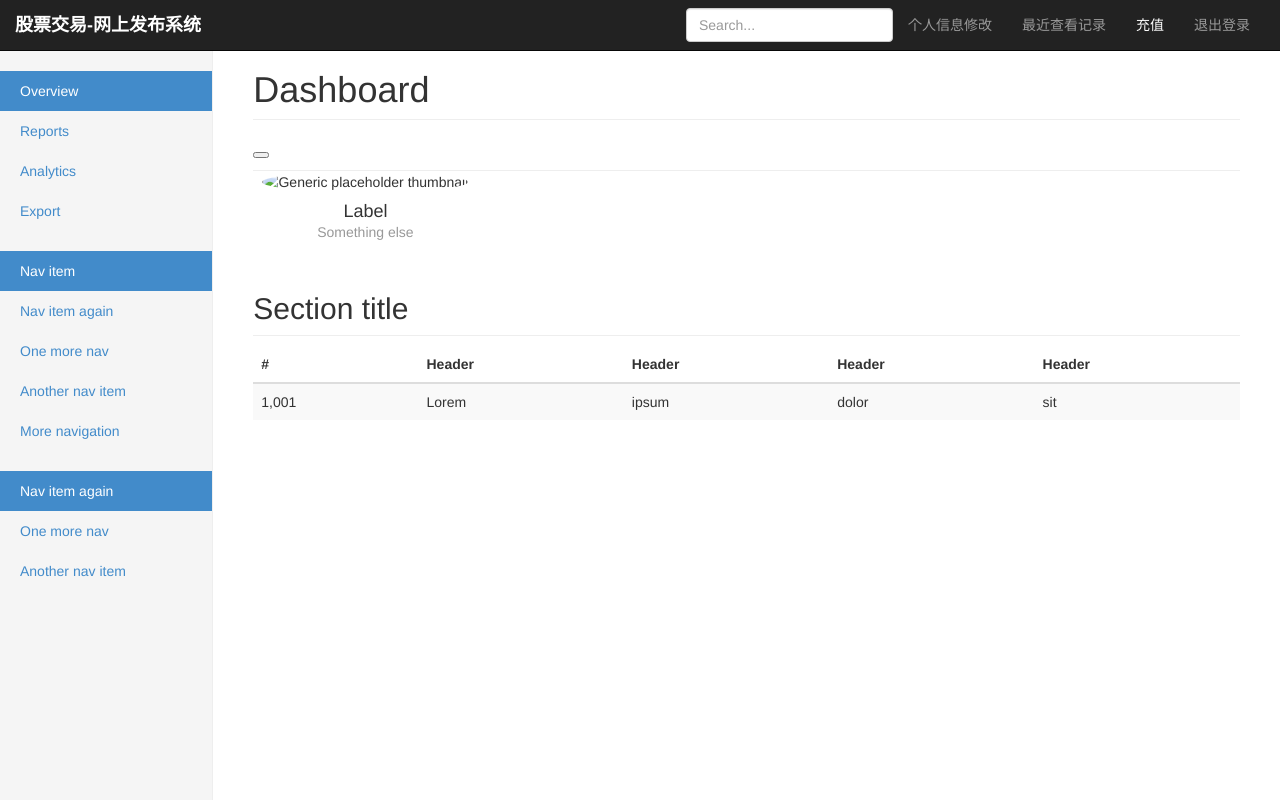
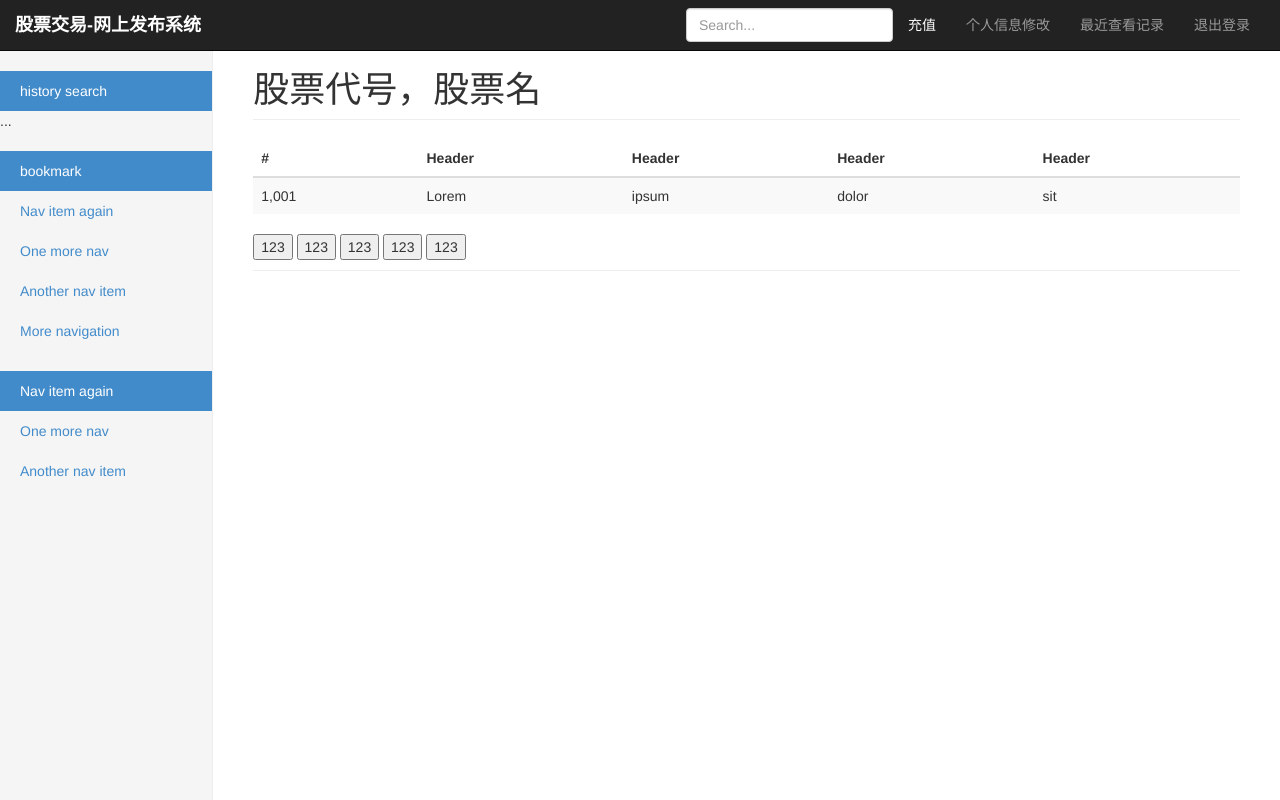
Before and after one commit to wenxuan-xia/net_info_publisher-SE_1_5, a CodeIgniter app: page /index.php/main/index in a window 1280 px wide. Run offline with CodeIgniter, Linux system fonts and the light colour scheme; some libraries are stand-ins or nearby versions.

Commit message:
change something

```diff
--- a/application/views/main.php
+++ b/application/views/main.php
@@ -41,9 +41,9 @@
         </div>
         <div class="navbar-collapse collapse">
           <ul class="nav navbar-nav navbar-right">
+            <li><a href="#" style="color:#FFFFFF">充值</a></li>
             <li><a href="#">个人信息修改</a></li>
             <li><a href="#">最近查看记录</a></li>
-            <li><a href="#" style="color:#FFFFFF">充值</a></li>
             <li><a href="#">退出登录</a></li>
           </ul>
           <form class="navbar-form navbar-right">
@@ -56,14 +56,12 @@
     <div class="container-fluid">
       <div class="row">
         <div class="col-sm-3 col-md-2 sidebar">
-          <ul class="nav nav-sidebar">
-            <li class="active"><a href="#">Overview</a></li>
-            <li><a href="#">Reports</a></li>
-            <li><a href="#">Analytics</a></li>
-            <li><a href="#">Export</a></li>
+          <ul id="sda" class="nav nav-sidebar">
+            <li class="active"><a href="#">history search</a></li>
+            ...
           </ul>
           <ul class="nav nav-sidebar">
-            <li class="active"><a href="">Nav item</a></li>
+            <li class="active"><a href="">bookmark</a></li>
             <li><a href="">Nav item again</a></li>
             <li><a href="">One more nav</a></li>
             <li><a href="">Another nav item</a></li>
@@ -76,19 +74,9 @@
           </ul>
         </div>
         <div class="col-sm-9 col-sm-offset-3 col-md-10 col-md-offset-2 main">
-          <h1 class="page-header">Dashboard</h1>
-          <div class="sub-header">
-            <button></button>
-          </div>
-          <div class="row placeholders">
-            <div class="col-xs-6 col-sm-3 placeholder">
-              <img data-src="holder.js/200x200/auto/sky" class="img-responsive" alt="Generic placeholder thumbnail">
-              <h4>Label</h4>
-              <span class="text-muted">Something else</span>
-            </div>
-          </div>
+          <h1 class="page-header">股票代号，股票名</h1>
 
-          <h2 class="sub-header">Section title</h2>
+
           <div class="table-responsive">
             <table class="table table-striped">
               <thead>
@@ -112,6 +100,13 @@
               </tbody>
             </table>
           </div>
+          <div class="sub-header">
+            <button>123</button>
+            <button>123</button>
+            <button>123</button>
+            <button>123</button>
+            <button>123</button>
+          </div>
         </div>
       </div>
     </div>
```
